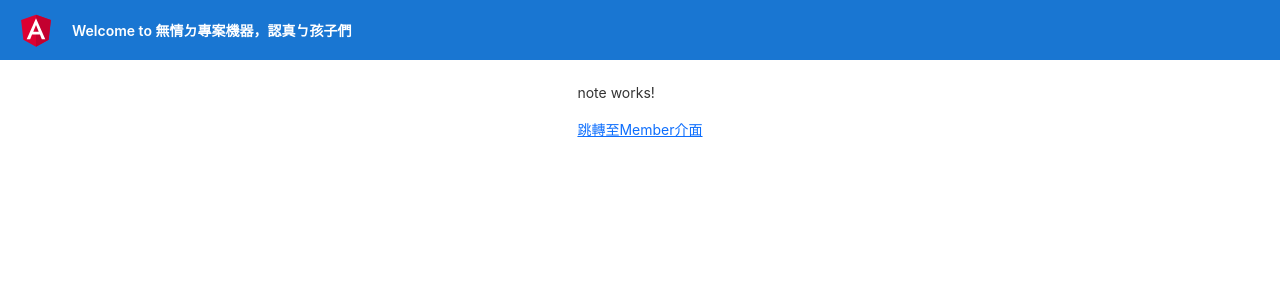
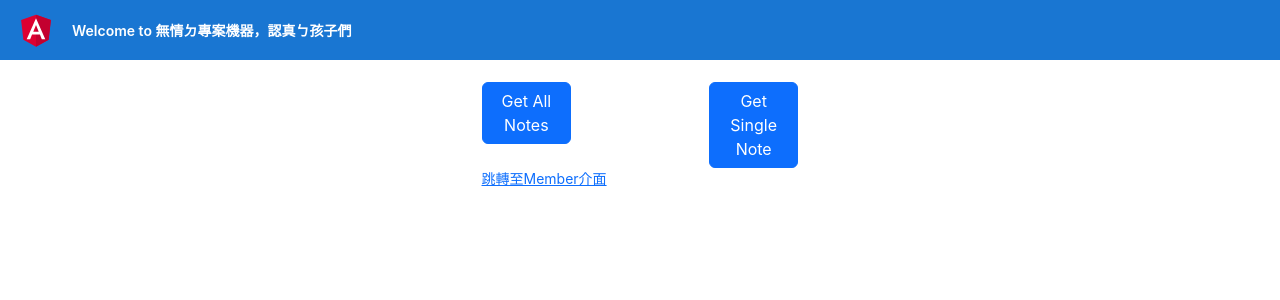
Before and after one commit to gn3410/todo, an Angular app: page /#/Note in a window 1280 px wide. Shown: the top 300 px of the page. Built offline with nearby package versions, Linux system fonts and the light colour scheme.

Commit message:
新增note頁面相關資料夾

```diff
--- a/src/app/member/member.component.ts
+++ b/src/app/member/member.component.ts
@@ -8,7 +8,6 @@ import { Component, OnInit } from '@angular/core';
 })
 export class MemberComponent implements OnInit {
   constructor(private http: HttpClient) { }
-  title = '第二次測試修改todo';
   APIresult = '';
   ngOnInit(): void {
 
--- a/src/app/note/note.component.html
+++ b/src/app/note/note.component.html
@@ -1,4 +1,21 @@
-<p>note works!</p>
+<div class="row">
+  <div class="col-4">
+    <button class="btn btn-primary" (click)="getAll_btnClick()">
+      Get All Notes
+    </button>
+  </div>
+  <div class="col-4"></div>
+  <div class="col-4">
+    <button class="btn btn-primary" (click)="getSingle_btnClick()">
+      Get Single Note
+    </button>
+  </div>
+</div>
+<div class="row">
+  <div class="col-6">
+    {{ APIresult }}
+  </div>
+</div>
 <div class="row">
   <a [routerLink]="'/Member'">跳轉至Member介面</a>
 </div>
--- a/src/app/note/note.component.ts
+++ b/src/app/note/note.component.ts
@@ -1,10 +1,31 @@
-import { Component } from '@angular/core';
+import { HttpClient } from '@angular/common/http';
+import { Component, OnInit } from '@angular/core';
 
 @Component({
   selector: 'app-note',
   templateUrl: './note.component.html',
   styleUrls: ['./note.component.scss']
 })
-export class NoteComponent {
+export class NoteComponent implements OnInit {
+  constructor(private http: HttpClient) { }
+  APIresult = '';
+  ngOnInit(): void {
 
+  }
+  getAll_btnClick() {
+    console.log("%c Line:16 🍢", "color:#4fff4B");
+    const url = 'http://localhost:60063/api/Notes'
+    this.http.get<any>(url).subscribe(resp => {
+      console.log("%c Line:21 🍐", "color:#465975", resp);
+      this.APIresult = JSON.stringify(resp)
+    })
+  }
+  getSingle_btnClick() {
+    console.log("%c Line:26 🍷", "color:#f5ce50");
+    const url = 'http://localhost:60063/api/Notes?id=1'
+    this.http.get<any>(url).subscribe(resp => {
+      console.log("%c Line:28 🥪 resp", "color:#fca650", resp);
+      this.APIresult = JSON.stringify(resp)
+    })
+  }
 }
--- a/src/index.html
+++ b/src/index.html
@@ -1,14 +1,13 @@
-<!doctype html>
+<!DOCTYPE html>
 <html lang="en">
-<head>
-  <meta charset="utf-8">
-  <title>Todo</title>
-  <base href="/">
-  <meta name="viewport" content="width=device-width, initial-scale=1">
-  <link rel="icon" type="image/x-icon" href="favicon.ico">
-</head>
-<body>
-  <app-root>
-  </app-root>
-</body>
+  <head>
+    <meta charset="utf-8" />
+    <title>Todo</title>
+    <base href="/" />
+    <meta name="viewport" content="width=device-width, initial-scale=1" />
+    <link rel="icon" type="image/x-icon" href="favicon.ico" />
+  </head>
+  <body>
+    <app-root> </app-root>
+  </body>
 </html>
```
Also changed, not shown: src/app/app.component.html (+2 -6 lines).
